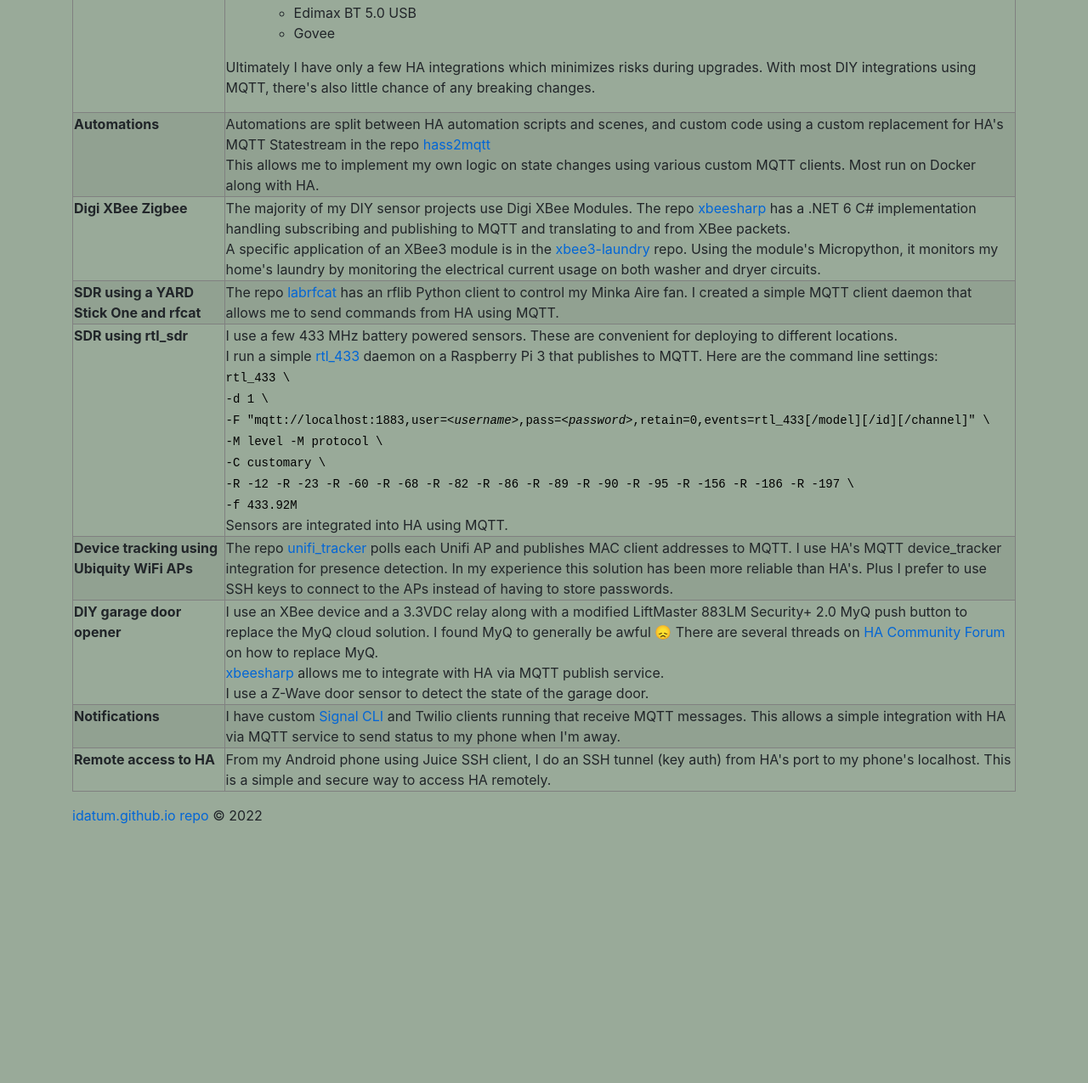
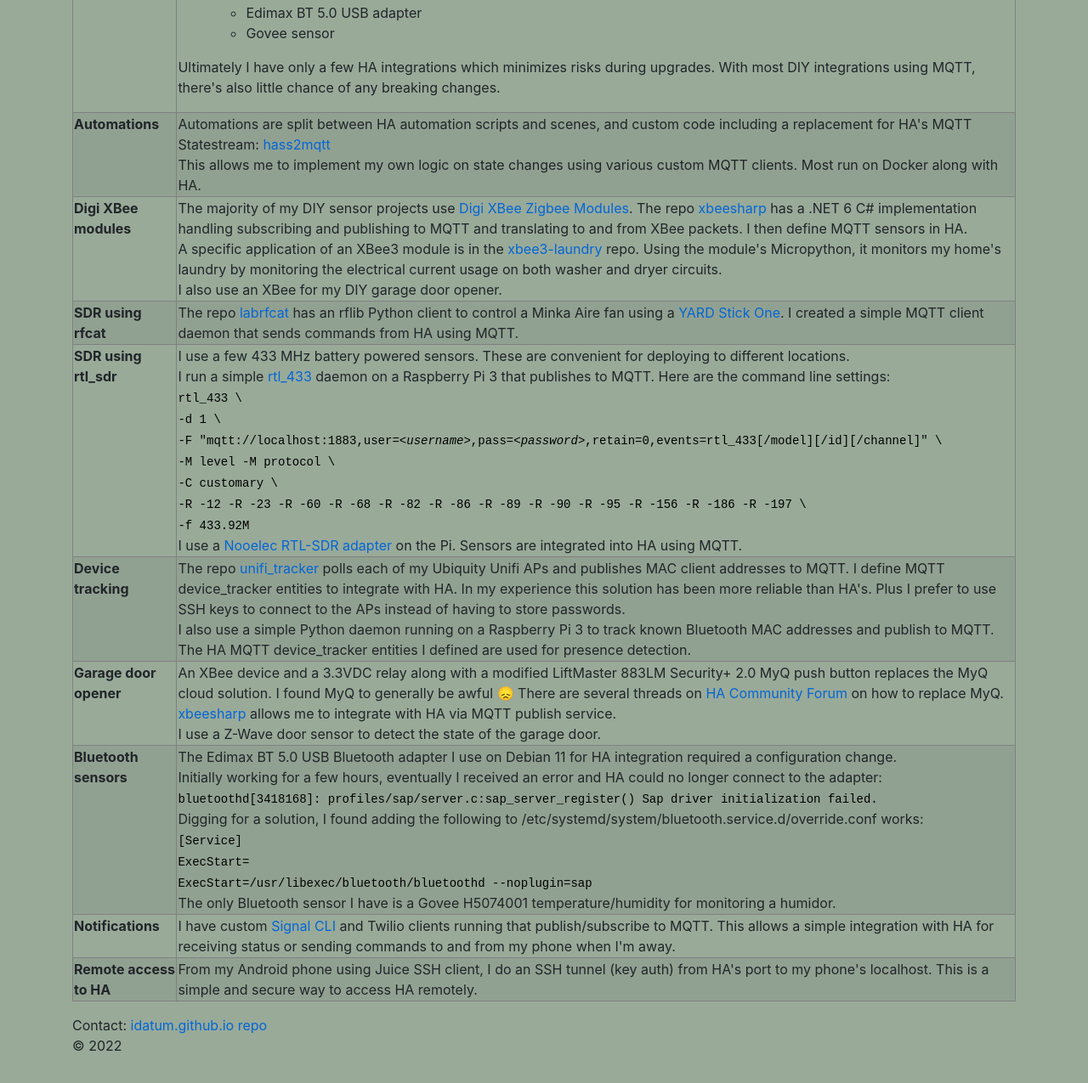
Before and after one commit to idatum/idatum.github.io, a plain HTML site: page index.html in a window 1280 px wide. Shown: the part 415-1690 px from the top of the page at 85% size. Before the commit the page ends 1447 px from the top, so only its background shows below. Drawn offline with Linux system fonts and the light colour scheme.

Commit message:
Add Bluetooth notes

```diff
--- a/index.html
+++ b/index.html
@@ -12,7 +12,7 @@
         <p class="lead">
         <h4>Home Automation Notes</h4>
         A few notes to share on home automation projects I've implemented and integrated with <a
-            href="https://www.home-assistant.io/">Home Assistant.</a>
+            href="https://www.home-assistant.io/">Home Assistant.</a>. I hope any of this helps!
         </p>
         <p>
             <small>Updated: November 2022</small>
@@ -28,7 +28,7 @@
                 <td><b>Home Assistant (HA)</b></td>
                 <td>
                     <p>
-                        I keep current on the latest HA Docker images and run the Docker service on Debian 11.<br />
+                        I keep current on the latest HA Docker images and run a Docker service on Debian 11.<br />
                         The majority of my integrations rely on Z-Wave devices and MQTT. I currently use the following
                         HA integrations:
                     <ul>
@@ -47,46 +47,50 @@
                         <li>VLC media player via Telnet</li>
                         <li>Bluetooth</li>
                         <ul>
-                            <li>Edimax BT 5.0 USB</li>
+                            <li>Edimax BT 5.0 USB adapter</li>
                         </ul>
                         <ul>
-                            <li>Govee</li>
+                            <li>Govee sensor</li>
                         </ul>
                     </ul>
                     </p>
                     <p>
-                        Ultimately I have only a few HA integrations which minimizes risks during upgrades. With most DIY integrations using MQTT, there's also little chance of any breaking changes.
+                        Ultimately I have only a few HA integrations which minimizes risks during upgrades. With most
+                        DIY integrations using MQTT, there's also little chance of any breaking changes.
                     </p>
                 </td>
             <tr>
                 <td><b>Automations</b></td>
                 <td>
-                    Automations are split between HA automation scripts and scenes, and custom code using a custom
-                    replacement for HA's MQTT Statestream in the repo <a
+                    Automations are split between HA automation scripts and scenes, and custom code including a
+                    replacement for HA's MQTT Statestream: <a
                         href="https://github.com/idatum/hass2mqtt">hass2mqtt</a><br />
                     This allows me to implement my own logic on state changes using various custom MQTT clients. Most
                     run on Docker along with HA.
                 </td>
             </tr>
             <tr>
-                <td><b>Digi XBee Zigbee</b></td>
+                <td><b>Digi XBee modules</b></td>
                 <td>
                     The majority of my DIY sensor projects use <a
-                        href="https://www.digi.com/products/embedded-systems/digi-xbee/rf-modules/2-4-ghz-rf-modules/xbee-zigbee"></a>Digi
-                    XBee Modules</a>.
+                        href="https://www.digi.com/products/embedded-systems/digi-xbee/rf-modules/2-4-ghz-rf-modules/xbee-zigbee">Digi
+                        XBee Zigbee Modules</a>.
                     The repo <a href="https://github.com/idatum/xbeesharp">xbeesharp</a> has a .NET 6 C# implementation
-                    handling subscribing and publishing to MQTT and translating to and from XBee packets.<br />
+                    handling subscribing and publishing to MQTT and translating to and from XBee packets. I then define
+                    MQTT sensors in HA.<br />
                     A specific application of an XBee3 module is in the <a
                         href="https://github.com/idatum/xbee3-laundry">xbee3-laundry</a> repo. Using the module's
                     Micropython, it monitors my home's laundry by monitoring the electrical current usage
-                    on both washer and dryer circuits.
+                    on both washer and dryer circuits.<br />
+                    I also use an XBee for my DIY garage door opener.
                 </td>
             </tr>
             <tr>
-                <td><b>SDR using a YARD Stick One and rfcat</b></td>
+                <td><b>SDR using rfcat</b></td>
                 <td>
                     The repo <a href="https://github.com/idatum/labrfcat">labrfcat</a> has an rflib Python client to
-                    control my Minka Aire fan. I created a simple MQTT client daemon that allows me to send commands
+                    control a Minka Aire fan using a <a href="https://greatscottgadgets.com/yardstickone/">YARD Stick
+                        One</a>. I created a simple MQTT client daemon that sends commands
                     from HA using MQTT.
                 </td>
             </tr>
@@ -95,7 +99,8 @@
                 <td>
                     I use a few 433 MHz battery powered sensors. These are convenient for deploying to different
                     locations.<br />
-                    I run a simple <a href="https://github.com/merbanan/rtl_433">rtl_433</a> daemon on a Raspberry Pi 3 that publishes to MQTT.
+                    I run a simple <a href="https://github.com/merbanan/rtl_433">rtl_433</a> daemon on a Raspberry Pi 3
+                    that publishes to MQTT.
                     Here are the command line
                     settings:<br />
                     <code>
@@ -107,22 +112,27 @@
                         -R -12 -R -23 -R -60 -R -68 -R -82 -R -86 -R -89 -R -90 -R -95 -R -156 -R -186 -R -197 \<br/>
                         -f 433.92M<br/>
                     </code>
-                    Sensors are integrated into HA using MQTT.
+                    I use a <a href="https://www.nooelec.com/store/sdr/nesdr-smart-sdr.html">Nooelec RTL-SDR adapter</a>
+                    on the Pi. Sensors are integrated into HA using MQTT.
                 </td>
             </tr>
             <tr>
-                <td><b>Device tracking using Ubiquity WiFi APs</b></td>
+                <td><b>Device tracking</b></td>
                 <td>
-                    The repo <a href="https://github.com/idatum/unifi_tracker">unifi_tracker</a> polls each Unifi AP
-                    and publishes MAC client addresses to MQTT. I use HA's MQTT device_tracker integration for presence
-                    detection. In my experience this solution has been more reliable than HA's. Plus I prefer to
-                    use SSH keys to connect to the APs instead of having to store passwords.
+                    The repo <a href="https://github.com/idatum/unifi_tracker">unifi_tracker</a> polls each of my
+                    Ubiquity Unifi APs
+                    and publishes MAC client addresses to MQTT. I define MQTT device_tracker entities to integrate with
+                    HA. In my experience this solution has been more reliable than HA's. Plus I prefer to
+                    use SSH keys to connect to the APs instead of having to store passwords.<br />
+                    I also use a simple Python daemon running on a Raspberry Pi 3 to track known Bluetooth MAC addresses
+                    and publish to MQTT.<br />
+                    The HA MQTT device_tracker entities I defined are used for presence detection.
                 </td>
             </tr>
             <tr>
-                <td><b>DIY garage door opener</b></td>
-                <td>I use an XBee device and a 3.3VDC relay along with a modified LiftMaster 883LM Security+ 2.0 MyQ
-                    push button to replace the MyQ cloud solution. I found MyQ to generally be awful 😞 There are
+                <td><b>Garage door opener</b></td>
+                <td>An XBee device and a 3.3VDC relay along with a modified LiftMaster 883LM Security+ 2.0 MyQ
+                    push button replaces the MyQ cloud solution. I found MyQ to generally be awful 😞 There are
                     several threads on <a href="https://community.home-assistant.io/t/myq-alternatives/261805">HA
                         Community Forum</a> on how to replace MyQ.<br />
                     <a href="https://github.com/idatum/xbeesharp">xbeesharp</a> allows me to integrate with HA via MQTT
@@ -131,9 +141,32 @@
                 </td>
             </tr>
             <tr>
+                <td><b>Bluetooth sensors</b></td>
+                <td>
+                    The Edimax BT 5.0 USB Bluetooth adapter I use on Debian 11 for HA integration required a
+                    configuration
+                    change.<br />
+                    Initially working for a few hours, eventually I received an error and HA could no longer connect to
+                    the adapter:<br />
+                    <code>
+                        bluetoothd[3418168]: profiles/sap/server.c:sap_server_register() Sap driver initialization failed.
+                    </code><br />
+                    Digging for a solution, I found adding the following to
+                    /etc/systemd/system/bluetooth.service.d/override.conf works:<br />
+                    <code>
+                        [Service]<br/>
+                        ExecStart=<br/>
+                        ExecStart=/usr/libexec/bluetooth/bluetoothd --noplugin=sap
+                    </code><br />
+                    The only Bluetooth sensor I have is a Govee H5074001 temperature/humidity for monitoring a humidor.
+                </td>
+            </tr>
+            <tr>
                 <td><b>Notifications</b></td>
-                <td>I have custom <a href="https://github.com/AsamK/signal-cli">Signal CLI</a> and Twilio clients running that receive MQTT messages. This allows a simple
-                    integration with HA via MQTT service to send status to my phone when I'm away.</td>
+                <td>I have custom <a href="https://github.com/AsamK/signal-cli">Signal CLI</a> and Twilio clients
+                    running that publish/subscribe to MQTT. This allows a simple
+                    integration with HA for receiving status or sending commands to and from my phone when I'm away.
+                </td>
             </tr>
             <tr>
                 <td><b>Remote access to HA</b></td>
@@ -142,7 +175,7 @@
             </tr>
         </table>
     </div>
-    <a href="https://github.com/idatum/idatum.github.io">idatum.github.io repo</a>
+    Contact: <a href="https://github.com/idatum/idatum.github.io">idatum.github.io repo</a><br />
     &copy; 2022
 </body>
 
```
